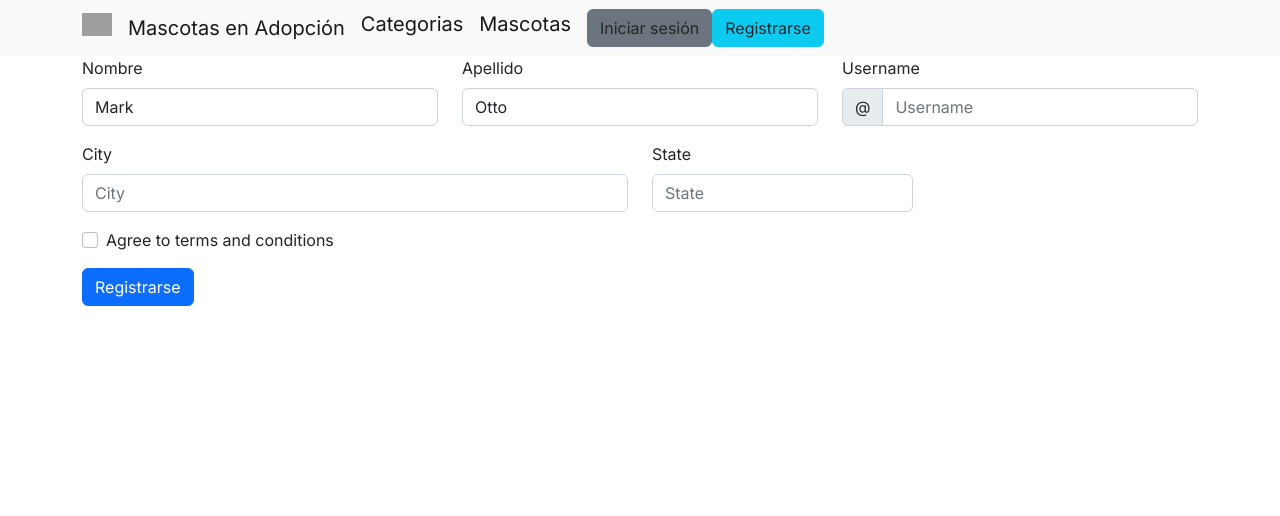
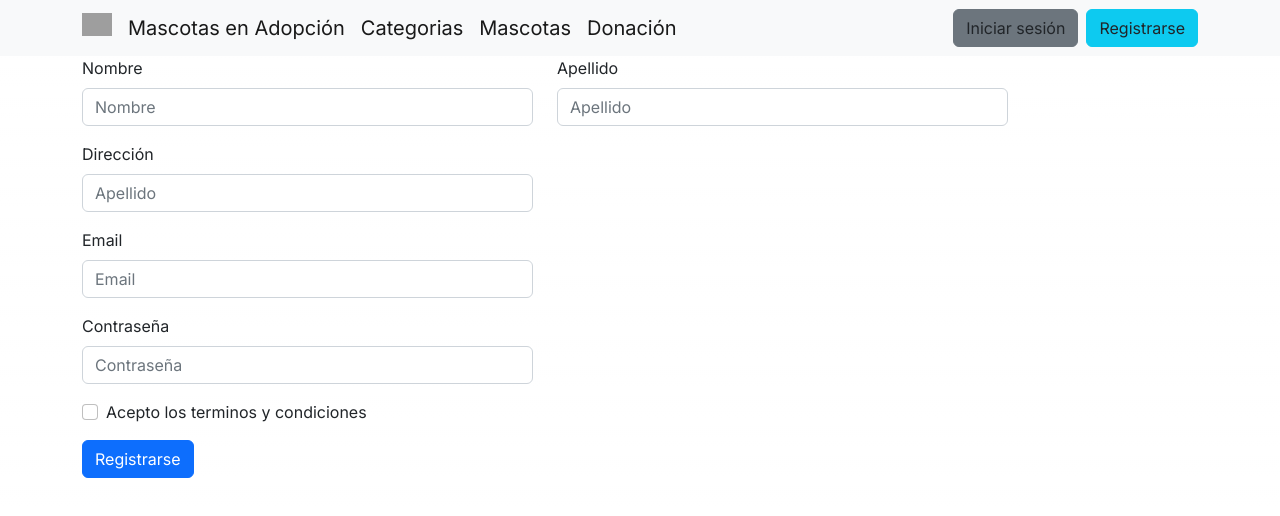
Before and after one commit to iaw-2023/NetworkKnights-React, a Next.js app: page /registrar in a window 1280 px wide. Shown: the top 516 px of the page. Built offline with nearby package versions, Linux system fonts and the light colour scheme; grey boxes are pictures that could not be loaded.

Commit message:
vista para login, registrar y donacion, avance en la logica de login + modificaciones en la estetica general

```diff
--- a/package.json
+++ b/package.json
@@ -19,7 +19,7 @@
     "react": "18.2.0",
     "react-bootstrap": "^2.7.4",
     "react-dom": "18.2.0",
-    "react-router-dom": "^6.11.2",
+    "react-router-dom": "^6.13.0",
     "tailwindcss": "3.3.2"
   }
 }
--- /dev/null
+++ b/src/app/components/DonationForm.js
@@ -0,0 +1,124 @@
+import { useState } from 'react';
+import { Col, Row, Form, Button, Image } from 'react-bootstrap';
+
+function DonationForm() {
+  const [validated, setValidated] = useState(false);
+  const [cardNumber, setCardNumber] = useState('');
+  const [expirationDate, setExpirationDate] = useState('');
+  const [securityCode, setSecurityCode] = useState('');
+
+  const handleCardNumberChange = (event) => {
+    const { value } = event.target;
+    let formattedValue = value.replace(/\s/g, ''); // Eliminar espacios existentes
+    if (formattedValue.length > 0) {
+      formattedValue = formattedValue.match(new RegExp('.{1,4}', 'g')).join(' ');
+    }
+    setCardNumber(formattedValue);
+  };
+
+  const handleExpirationDateChange = (event) => {
+    const { value } = event.target;
+    let formattedValue = value.replace('/', ''); // Eliminar barras existentes
+    if (formattedValue.length > 2) {
+      formattedValue = formattedValue.slice(0, 2) + '/' + formattedValue.slice(2);
+    }
+    setExpirationDate(formattedValue);
+  };
+
+  const handleSubmit = (event) => {
+    const form = event.currentTarget;
+    if (form.checkValidity() === false) {
+      event.preventDefault();
+      event.stopPropagation();
+    }
+    setValidated(true);
+  };
+
+  const handleSecurityCodeChange = (event) => {
+    const { value } = event.target;
+    const formattedValue = value.slice(0, 3);
+    setSecurityCode(formattedValue);
+  };
+  return (
+    <Row>
+    <Col>
+        <Form noValidate validated={validated} onSubmit={handleSubmit}>
+            <Row className="mb-3">
+                <Form.Group as={Col} md="9" controlId="formCardNumber">
+                    <Form.Label>Número de tarjeta</Form.Label>
+                    <Form.Control
+                    required
+                    type="text"
+                    placeholder="1234 5678 9012 3456"
+                    value={cardNumber}
+                    onChange={handleCardNumberChange}
+                    pattern="([0-9]{4}\s?[0-9]{4}\s?[0-9]{4}\s?[0-9]{4})"
+                    maxLength={19}
+                    />
+                    <Form.Control.Feedback type="invalid">
+                    Por favor, introduce un número de tarjeta válido.
+                    </Form.Control.Feedback>
+                </Form.Group>
+            </Row>
+
+            <Row className="mb-3">
+                <Form.Group as={Col} md="9" controlId="formCardName">
+                    <Form.Label>Nombre en la tarjeta</Form.Label>
+                    <Form.Control
+                    required
+                    type="text"
+                    placeholder="Nombre Apellido"
+                    />
+                    <Form.Control.Feedback type="invalid">
+                    Por favor, introduce el nombre en la tarjeta.
+                    </Form.Control.Feedback>
+                </Form.Group>
+            </Row>
+
+            <Row className="mb-3">
+                <Form.Group as={Col} md="9" controlId="formExpiration">
+                    <Form.Label>Fecha de vencimiento</Form.Label>
+                    <Form.Control
+                    required
+                    type="text"
+                    placeholder="MM/AA"
+                    value={expirationDate}
+                    onChange={handleExpirationDateChange}
+                    pattern="(0[1-9]|1[0-2])\/[0-9]{2}"
+                    />
+                    <Form.Control.Feedback type="invalid">
+                    Por favor, introduce una fecha de vencimiento válida (MM/AA).
+                    </Form.Control.Feedback>
+                </Form.Group>
+            </Row>
+
+            <Row className="mb-3">
+                <Form.Group as={Col} md="9" controlId="formCVC">
+                    <Form.Label>Código de seguridad</Form.Label>
+                    <Form.Control
+                    required
+                    type="text"
+                    placeholder="123"
+                    value={securityCode}
+                    onChange={handleSecurityCodeChange}
+                    pattern="[0-9]{3}"
+                    maxLength={3}
+                    />
+                    <Form.Control.Feedback type="invalid">
+                    Por favor, introduce un codigo de seguridad válido.
+                    </Form.Control.Feedback>
+                </Form.Group>
+            </Row>
+
+        <Button type="submit">Enviar</Button>
+
+        </Form>
+    </Col>
+    <Col >
+    <Image src="https://th.bing.com/th/id/OIP.CeDKiY3QmtiEnrrGYR0E8wAAAA?pid=ImgDet&rs=1" alt="Imagen" />
+    </Col>
+  </Row>
+  );
+}
+
+export default DonationForm;
--- a/src/app/components/LoginForm.js
+++ b/src/app/components/LoginForm.js
@@ -0,0 +1,78 @@
+'use client' ;
+import { useState } from 'react';
+import Button from 'react-bootstrap/Button';
+import Col from 'react-bootstrap/Col';
+import Form from 'react-bootstrap/Form';
+import Row from 'react-bootstrap/Row';
+
+function LoginForm({ onFormSubmit }) {
+  const [validated, setValidated] = useState(false);
+  const [email, setEmail] = useState('');
+  const [password, setPassword] = useState('');
+  const emailPattern = "[a-zA-Z0-9._%+-]+@[a-zA-Z0-9.-]+\.[a-zA-Z]{2,}"
+
+  const handleEmailChange = (event) => {
+    setEmail(event.target.value);
+  };
+
+  const handlePasswordChange = (event) => {
+    setPassword(event.target.value);
+  };
+
+  const handleSubmit = (event) => {
+    event.preventDefault();
+    event.stopPropagation();
+
+    const form = event.currentTarget;
+    if (form.checkValidity() === false) {
+      setValidated(true);
+    } else {
+      const formData = {
+        email: email,
+        password: password
+      };
+      onFormSubmit(formData); // Llama a la función onFormSubmit y pasa los datos del formulario
+    }
+  };
+
+  return (
+    <Form noValidate validated={validated} onSubmit={handleSubmit}>
+
+      <Row className="mb-3">
+        <Form.Group as={Col} md="5" controlId="validationCustom01">
+            <Form.Label>Email</Form.Label>
+            <Form.Control
+                required
+                type="email"
+                placeholder="Email"
+                pattern={emailPattern}
+                onChange={handleEmailChange}
+            />
+            <Form.Control.Feedback type="invalid">Por favor, introduce un email válido.</Form.Control.Feedback>
+            <Form.Control.Feedback> Valido!</Form.Control.Feedback>
+        </Form.Group>
+      </Row>
+
+      <Row className="mb-3">
+        <Form.Group as={Col} md="5" controlId="validationCustom02">
+            <Form.Label>Contraseña</Form.Label>
+            <Form.Control
+                type="password"
+                placeholder="Contraseña"
+                required
+                minLength={6}
+                maxLength={30}
+                onChange={handlePasswordChange}
+            />
+            <Form.Control.Feedback type="invalid"> La contraseña debe tener entre 6 y 30 caracteres. </Form.Control.Feedback>
+            <Form.Control.Feedback> Valido!</Form.Control.Feedback>
+        </Form.Group>
+
+      </Row>
+
+      <Button type="submit">Iniciar sesión</Button>
+    </Form>
+  );
+}
+
+export default LoginForm;
--- a/src/app/components/NavBar.js
+++ b/src/app/components/NavBar.js
@@ -1,14 +1,11 @@
-'use client';
-
 import Container from 'react-bootstrap/Container';
 import Nav from 'react-bootstrap/Nav';
-import NavLink from 'react-bootstrap/Nav'
 import Navbar from 'react-bootstrap/Navbar';
-import NavDropdown from 'react-bootstrap/NavDropdown';
 import Link from "next/link";
 import Button from 'react-bootstrap/Button';
 
 function NavBar() {
+
   return (
     <Navbar bg="light" expand="lg">
       <Container>
@@ -27,27 +24,28 @@ function NavBar() {
         <Navbar.Toggle aria-controls="basic-navbar-nav" />
 
         <Navbar.Collapse id="basic-navbar-nav">
-
           <Nav className="me-auto">
             <Link href="/categorias" style={{ textDecoration: 'none' }}>
-            <Navbar.Brand >Categorias</Navbar.Brand>
+              <Navbar.Brand>Categorias</Navbar.Brand>
             </Link>
 
             <Link href="/mascotas" style={{ textDecoration: 'none' }}>
-            <Navbar.Brand >Mascotas</Navbar.Brand>
+              <Navbar.Brand>Mascotas</Navbar.Brand>
             </Link>
 
+            <Link href="/donar" style={{ textDecoration: 'none' }}>
+              <Navbar.Brand>Donación</Navbar.Brand>
+            </Link>
+          </Nav>
 
+          <Nav className="justify-content-end ms-auto">
+            <Button variant="secondary" className="me-2">
+              <Link href={"/loguear/"} style={{ textDecoration: 'none' }} className='link-dark'>Iniciar sesión</Link>
+            </Button>
 
-          <Nav className=" justify-content-end ms-auto">
-            <Button variant="secondary">
-              <Link href={""} style={{ textDecoration: 'none' }} className='link-dark'>Iniciar sesión</Link>
-            </Button>
             <Button variant="info">
               <Link href={"/registrar/"} style={{ textDecoration: 'none' }} className='link-dark'>Registrarse</Link>
             </Button>
-          </Nav>
-
           </Nav>
         </Navbar.Collapse>
       </Container>
--- a/src/app/components/SigninForm.js
+++ b/src/app/components/SigninForm.js
@@ -21,64 +21,72 @@ function SigninForm() {
   return (
     <Form noValidate validated={validated} onSubmit={handleSubmit}>
       <Row className="mb-3">
-        <Form.Group as={Col} md="4" controlId="validationCustom01">
+        <Form.Group as={Col} md="5" controlId="validationCustom01">
           <Form.Label>Nombre</Form.Label>
           <Form.Control
             required
             type="text"
-            placeholder="First name"
-            defaultValue="Mark"
+            placeholder="Nombre"
           />
           <Form.Control.Feedback>Valido!</Form.Control.Feedback>
         </Form.Group>
-        <Form.Group as={Col} md="4" controlId="validationCustom02">
+        <Form.Group as={Col} md="5" controlId="validationCustom02">
           <Form.Label>Apellido</Form.Label>
           <Form.Control
             required
             type="text"
-            placeholder="Last name"
-            defaultValue="Otto"
+            placeholder="Apellido"
           />
           <Form.Control.Feedback>Valido!</Form.Control.Feedback>
         </Form.Group>
-        <Form.Group as={Col} md="4" controlId="validationCustomUsername">
-          <Form.Label>Username</Form.Label>
-          <InputGroup hasValidation>
-            <InputGroup.Text id="inputGroupPrepend">@</InputGroup.Text>
-            <Form.Control
-              type="text"
-              placeholder="Username"
-              aria-describedby="inputGroupPrepend"
-              required
-            />
-            <Form.Control.Feedback type="invalid">
-              Please choose a username.
-            </Form.Control.Feedback>
-          </InputGroup>
+      </Row>
+
+      <Row className="mb-3">
+      <Form.Group as={Col} md="5" controlId="validationCustom03">
+          <Form.Label>Dirección</Form.Label>
+          <Form.Control
+            required
+            type="text"
+            placeholder="Apellido"
+          />
+          <Form.Control.Feedback>Valido!</Form.Control.Feedback>
         </Form.Group>
       </Row>
+
       <Row className="mb-3">
-        <Form.Group as={Col} md="6" controlId="validationCustom03">
-          <Form.Label>City</Form.Label>
-          <Form.Control type="text" placeholder="City" required />
-          <Form.Control.Feedback type="invalid">
-            Please provide a valid city.
-          </Form.Control.Feedback>
+      <Form.Group as={Col} md="5" controlId="validationCustom04">
+            <Form.Label>Email</Form.Label>
+            <Form.Control
+                required
+                type="email"
+                placeholder="Email"
+                pattern="[a-zA-Z0-9._%+-]+@[a-zA-Z0-9.-]+\.[a-zA-Z]{2,}"
+            />
+            <Form.Control.Feedback type="invalid">Por favor, introduce un email válido.</Form.Control.Feedback>
+            <Form.Control.Feedback> Valido!</Form.Control.Feedback>
         </Form.Group>
-        <Form.Group as={Col} md="3" controlId="validationCustom04">
-          <Form.Label>State</Form.Label>
-          <Form.Control type="text" placeholder="State" required />
-          <Form.Control.Feedback type="invalid">
-            Please provide a valid state.
-          </Form.Control.Feedback>
+      </Row>
+
+      <Row className="mb-3">
+      <Form.Group as={Col} md="5" controlId="validationCustom05">
+            <Form.Label>Contraseña</Form.Label>
+            <Form.Control
+                type="password"
+                placeholder="Contraseña"
+                required
+                minLength={6}
+                maxLength={30}
+            />
+            <Form.Control.Feedback type="invalid"> La contraseña debe tener entre 6 y 30 caracteres. </Form.Control.Feedback>
+            <Form.Control.Feedback> Valido!</Form.Control.Feedback>
         </Form.Group>
+      </Row>
 
-      </Row>
       <Form.Group className="mb-3">
         <Form.Check
           required
-          label="Agree to terms and conditions"
-          feedback="You must agree before submitting."
+          label="Acepto los terminos y condiciones"
+          feedback="Debe estar de acuerdo antes de registrarse"
           feedbackType="invalid"
         />
       </Form.Group>
```
Also changed, not shown: src/app/donar/page.js (added, +11 -0 lines), src/app/loguear/page.js (added, +33 -0 lines), src/app/page.js (+9 -5 lines), 1 other file (tests, documents, lock files or other folders). Lines whose indentation alone changed are shown as unchanged.
